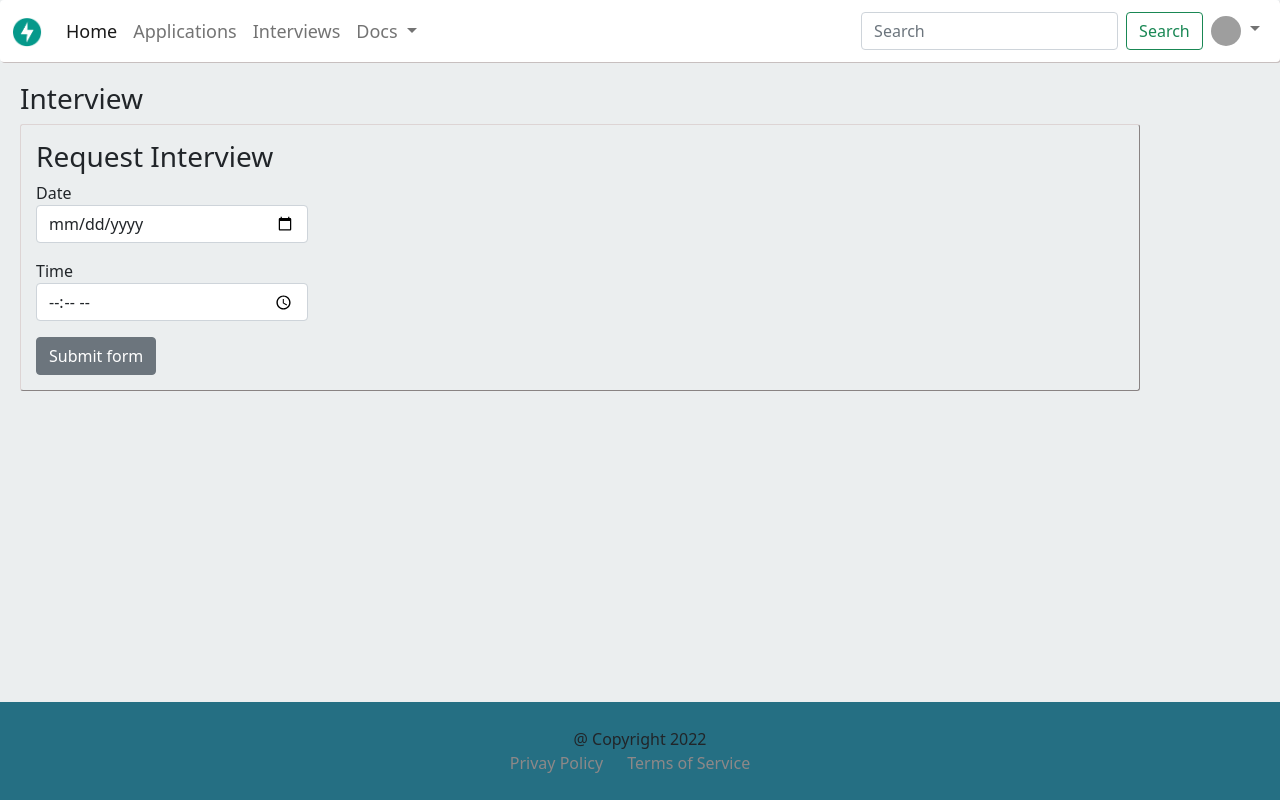
After one commit to Sudarshan519/fastapi_backend, a FastAPI app: template templates/jobs/request_interview.html in a window 1280 px wide. The commit adds this page. Run offline with FastAPI, Linux system fonts and the light colour scheme; the template is opened without the code that fills it, so the values that code supplies are empty; some libraries are stand-ins or nearby versions; grey boxes are pictures that could not be loaded.

Commit message:
interview date added

```diff
--- a/static/css/style.css
+++ b/static/css/style.css
@@ -1,12 +1,16 @@
 body {
-    margin: 20;
+
     padding: 0;
+    background-color: #ebeeef;
+
+
 }
 
 footer {
     width: 100%;
-    background: #ebeeef;
+    background: #256f83;
     padding: 25px 0;
+
     text-align: center;
     position: fixed;
     bottom: 0px;
@@ -14,13 +18,20 @@ footer {
 }
 
 .row {
-    padding: 10px;
-    margin: 5px;
+
+    /* padding: 10px;
+    margin: 5px; */
 }
 
 .container {
     margin: 0;
-    padding: 0;
+    padding: 10px;
+    position: inherit;
+
+    margin: 10px 10px 100px 10px;
+
+
+
 }
 
 img {
@@ -37,17 +48,24 @@ nav {
     /* margin-left: 20px; */
 
     top: 0;
-    color: #ebeeef;
-    width: 100%;
-    background-color: #ebeeef;
-    ;
+    position: sticky;
+    /* color: #ebeeef; */
+
+    /* background-color: #ebeeef; */
+
 
     /* height: 120px; */
+
 }
 
+
+
 .navbar {
-    background-color: #ebeeef;
-    height: 60px;
+    border-radius: 4px;
+    /* background-color: #ebeeef; */
+    background-color: white;
+    box-shadow: 1px 1px #c7bfbf;
+
     font-size: large;
     color: black;
 }
@@ -69,14 +87,21 @@ nav {
 
 .card,
 .card-body {
-    border-radius: 5%;
-    border: #7c127c;
+    padding: 10px;
+    border-radius: 0%;
+    margin: 10px;
+    /* border: #7c127c; */
     text-decoration: none;
-    /* background-color: rgb(161, 176, 168);
-     */
-    background-color: #ebeeef;
+    background-color: rgb(161, 176, 168);
+
+    /* background-color: #ebeeef; */
     /* color: rgb(191, 45, 45); */
     transition: 1s;
+    background-color: white;
+}
+
+.card.item {
+    border-radius: 3px;
 }
 
 /* .card-body {
@@ -86,8 +111,9 @@ nav {
     border: #7c127c;
 } */
 
-.card-body:hover,
+/* .card-body:hover, */
 .card:hover {
+    margin: 10px;
     border-radius: 3%;
     transform: 4px -5px;
     /* background-color: rgb(74, 43, 165); */
@@ -116,6 +142,7 @@ nav {
 footer a {
     color: rgb(141, 136, 136);
     text-decoration: none;
+    text-decoration-color: white;
     margin-right: 20px;
 }
 
@@ -146,7 +173,10 @@ footer a {
 
 
 .btn.btn-primary {
-    width: 100%;
+    /* width: 100%; */
+    color: #000;
+    background-color: white;
+    border-color: rgb(210, 198, 198);
 }
 
 .contact {
@@ -157,6 +187,7 @@ footer a {
 
 /* table */
 table {
+
     font-family: arial, sans-serif;
     border-collapse: collapse;
     width: 100%;
--- a/templates/components/cards.html
+++ b/templates/components/cards.html
@@ -2,11 +2,10 @@
 
   <div class="card-body">
 
-    <h5>Job Title</h5>
     <h5 class="card-title">{{obj.title}}</h5>
-    <p class="card-text">Company : {{obj.company}}</p>
+    <p class="card-text"> {{obj.company}}.Ltd. Company </p>
     <p class="card-text">Company URL : <a href="{{obj.company_url}}">{{obj.company_url}}</a></p>
-    <p class="card-text">Description : {{obj.description[:60]}}</p>
+    <p class="card-text"> {{obj.description[:60]}}</p>
     <a href="/details/{{obj.id}}" class="btn btn-primary">Read more</a>
   </div>
 
--- a/templates/components/navbar.html
+++ b/templates/components/navbar.html
@@ -1,5 +1,5 @@
 <nav class="navbar navbar-expand-lg navbar-light ">
-  <div class="container-fluid">
+  <div class="container-fluid" >
     <a class="navbar-brand" href="/">
       <img src="{{ url_for('static', path='images/logo.png') }}" alt="" width="30" height="30">
     </a>
--- a/templates/jobs/interview.html
+++ b/templates/jobs/interview.html
@@ -3,7 +3,7 @@
 {% block content %}
 
 <div class="container">
-    All Interviews
+    <h3>All Interviews</h3>
 
     {% for interview in interviews %}
 
--- /dev/null
+++ b/templates/jobs/request_interview.html
@@ -0,0 +1,40 @@
+{% extends "shared/base.html" %}
+
+{% block content %}
+<div class="container">
+
+    <div class="row">
+        <div class="text-danger font-weight-bold">
+            {% for error in errors %}
+            <li>{{error}}</li>
+            {% endfor %}
+        </div>
+    </div>
+    <h3>Interview</h3>
+
+    <form class="needs-validation" method="post"
+        style="padding:15px;border:rgb(221, 212, 212); border-width:1px;border-radius:3px; border-style:outset;">
+        <h3>Request Interview</h3>
+        <div class="form-row">
+
+
+            <div class="col-md-3 mb-3">
+                <label for="validationTooltip05">Date</label>
+                <input type="date" class="form-control" id="date" name="date">
+                <div class="invalid-tooltip">
+                    Please provide a valid zip.
+                </div>
+            </div>
+            <div class="col-md-3 mb-3">
+                <label for="validationTooltip05">Time</label>
+                <input type="time" class="form-control" id="time" name="time">
+                <div class="invalid-tooltip">
+                    Please provide a valid zip.
+                </div>
+            </div>
+
+        </div>
+        <button class="btn btn-secondary" type="submit">Submit form</button>
+    </form>
+</div>
+{% endblock%}
--- a/templates/shared/base.html
+++ b/templates/shared/base.html
@@ -17,17 +17,36 @@
 </head>
 
 <body class="">
+    <!--  -->
+    <!-- Draggable DIV -->
+    <!-- <div id="mydiv">
+        Include a header DIV with the same name as the draggable DIV, followed by "header" -->
+    <!-- <div id="mydivheader">Click here to move</div> -->
+    <!-- <input type="text" placeholder="Contact" class="contact"> -->
+    <!-- <button class="btn btn-primary">Submit</button> -->
+    <!-- </div> -->
+    {% include "components/navbar.html" %}
 
-    <!-- Draggable DIV -->
-    <div id="mydiv">
-        <!-- Include a header DIV with the same name as the draggable DIV, followed by "header" -->
-        <div id="mydivheader">Click here to move</div>
-        <input type="text" placeholder="Contact" class="contact">
-        <button class="btn btn-primary">Submit</button>
-    </div>
-    {% include "components/navbar.html" %}
-    {% block home %}{% endblock %}
     {% block content %}
+    {% endblock %}
+    <footer>
+
+        <div> @ Copyright 2022</div>
+        <div>
+            <a href="">
+                <span> Privay Policy</span>
+            </a>
+            <a href=""><span>Terms of Service</span></a>
+
+        </div>
+    </footer>
+
+    <script src="https://cdn.jsdelivr.net/npm/bootstrap@5.0.0-beta2/dist/js/bootstrap.bundle.min.js"
+        integrity="sha384-b5kHyXgcpbZJO/tY9Ul7kGkf1S0CWuKcCD38l8YkeH8z8QjE0GmW1gYU5S9FOnJ0"
+        crossorigin="anonymous"></script>
+
+
+    {% block scripts %}
     {% endblock %}
 
 
@@ -42,15 +61,6 @@
 
         </div>
     </footer>
-    <script src="https://cdn.jsdelivr.net/npm/bootstrap@5.0.0-beta2/dist/js/bootstrap.bundle.min.js"
-        integrity="sha384-b5kHyXgcpbZJO/tY9Ul7kGkf1S0CWuKcCD38l8YkeH8z8QjE0GmW1gYU5S9FOnJ0"
-        crossorigin="anonymous"></script>
-
-
-    {% block scripts %}
-    {% endblock %}
-
-
 
     <link rel="stylesheet" href="//code.jquery.com/ui/1.12.1/themes/base/jquery-ui.css">
     <script src="https://code.jquery.com/jquery-3.6.0.min.js"
```
Also changed, not shown: apis/v1/route_jobs.py (+7 -3 lines), db/models/jobs.py (+6 -2 lines), db/repository/jobs.py (+11 -1 lines), schemas/interviews.py (+46 -0 lines), templates/components/custom_card.html (added, +19 -0 lines), templates/general_pages/homepage.html (+36 -6 lines), templates/jobs/applications.html (+9 -6 lines), webapps/jobs/forms.py (+23 -0 lines), webapps/jobs/route_jobs.py (+37 -3 lines).
